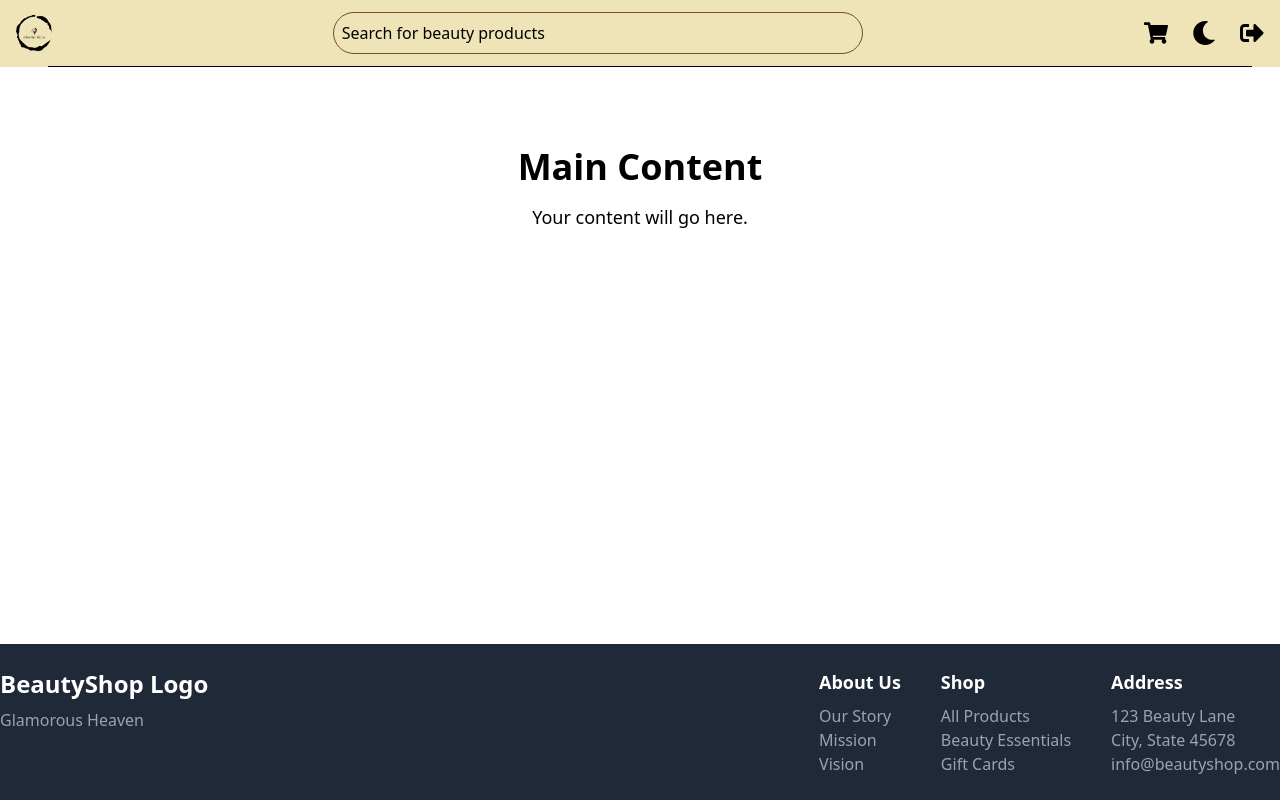
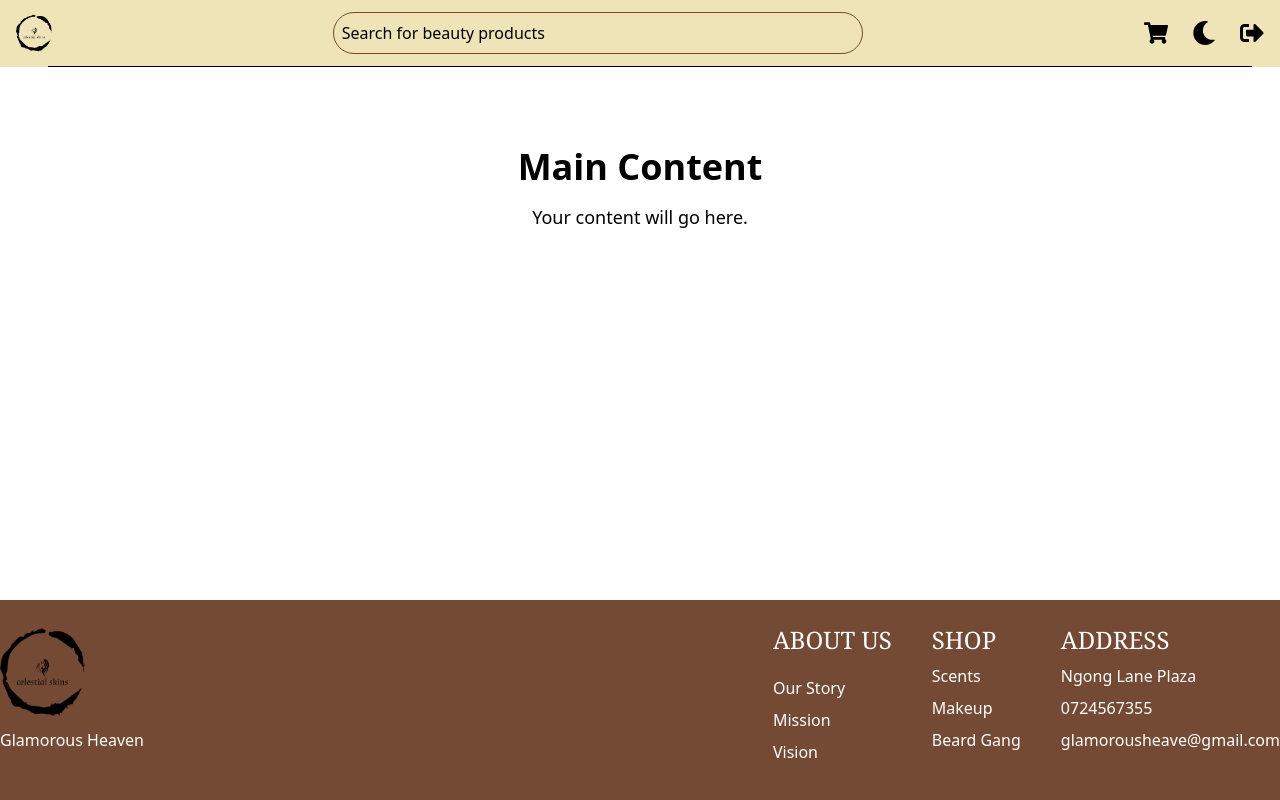
Before and after one commit to annakioko/Glamour-heaven-frontend, a React (Vite) app: page / in a window 1280 px wide. Built offline with nearby package versions, Linux system fonts and the light colour scheme.

Commit message:
footer done

```diff
--- a/src/components/Footer.jsx
+++ b/src/components/Footer.jsx
@@ -1,38 +1,42 @@
 import React from "react";
+import logo from "/src/assets/logo.png"; // Import the logo
 
 const Footer = () => {
   return (
-    <footer className="bg-gray-800 text-white py-6">
+    <footer className="bg-darkbrown text-white py-6">
       <div className="container mx-auto flex flex-wrap justify-between items-start">
         {/* Left Section: Logo and "Glamorous Heaven" */}
         <div className="flex flex-col items-start">
           <div className="text-2xl font-bold">
-            {/* Logo Placeholder */}
-            <a href="/" className="text-white">
-              BeautyShop Logo
+            {/* Logo Image */}
+            <a href="/">
+              <img src={logo} alt="BeautyShop Logo" className="h-24" />{" "}
+              {/* Adjust height as needed */}
             </a>
           </div>
-          <p className="mt-2 text-gray-400">Glamorous Heaven</p>
+          <p className="mt-2 text-white">Glamorous Heaven</p>
         </div>
 
         {/* Right Section: Three Columns */}
-        <div className="flex flex-wrap space-x-10">
+        <div className="flex flex-wrap space-x-10 text-white">
           {/* Column 1: About Us */}
           <div className="flex flex-col">
-            <h3 className="font-bold text-lg mb-2">About Us</h3>
-            <ul>
+            <h3 className="text-2xl font-serif mb-2">ABOUT US</h3>
+            <ul className="my-3 space-y-2">
+              {" "}
+              {/* Added space-y-2 for vertical spacing */}
               <li>
-                <a href="#" className="text-gray-400 hover:text-white">
+                <a href="#" className="font-sans hover:text-white">
                   Our Story
                 </a>
               </li>
               <li>
-                <a href="#" className="text-gray-400 hover:text-white">
+                <a href="#" className="font-sans hover:text-white">
                   Mission
                 </a>
               </li>
               <li>
-                <a href="#" className="text-gray-400 hover:text-white">
+                <a href="#" className="font-sans hover:text-white">
                   Vision
                 </a>
               </li>
@@ -41,21 +45,23 @@ const Footer = () => {
 
           {/* Column 2: Shop */}
           <div className="flex flex-col">
-            <h3 className="font-bold text-lg mb-2">Shop</h3>
-            <ul>
+            <h3 className="text-2xl mb-2 font-serif">SHOP</h3>
+            <ul className="space-y-2">
+              {" "}
+              {/* Added space-y-2 for vertical spacing */}
               <li>
-                <a href="#" className="text-gray-400 hover:text-white">
-                  All Products
+                <a href="#" className="font-sans hover:text-white">
+                  Scents
                 </a>
               </li>
               <li>
-                <a href="#" className="text-gray-400 hover:text-white">
-                  Beauty Essentials
+                <a href="#" className="font-sans hover:text-white">
+                  Makeup
                 </a>
               </li>
               <li>
-                <a href="#" className="text-gray-400 hover:text-white">
-                  Gift Cards
+                <a href="#" className="font-sans hover:text-white">
+                  Beard Gang
                 </a>
               </li>
             </ul>
@@ -63,16 +69,18 @@ const Footer = () => {
 
           {/* Column 3: Address */}
           <div className="flex flex-col">
-            <h3 className="font-bold text-lg mb-2">Address</h3>
-            <ul>
+            <h3 className="text-2xl font-serif mb-2">ADDRESS</h3>
+            <ul className="space-y-2">
+              {" "}
+              {/* Added space-y-2 for vertical spacing */}
               <li>
-                <span className="text-gray-400">123 Beauty Lane</span>
+                <span className="font-sans">Ngong Lane Plaza</span>
               </li>
               <li>
-                <span className="text-gray-400">City, State 45678</span>
+                <span className="font-sans">0724567355</span>
               </li>
               <li>
-                <span className="text-gray-400">info@beautyshop.com</span>
+                <span className="font-sans">glamorousheave@gmail.com</span>
               </li>
             </ul>
           </div>
--- a/src/pages/Authentication/Login.jsx
+++ b/src/pages/Authentication/Login.jsx
@@ -15,8 +15,8 @@ const Login = () => {
   };
 
   return (
-    <div className="flex items-center justify-center min-h-screen bg-primary text-textprimary">
-      <div className="w-full max-w-md p-8 space-y-6 bg-primary rounded-lg">
+    <div className="flex items-center justify-center min-h-screen bg-brown text-textprimary">
+      <div className="w-full max-w-md p-8 space-y-6 bg-brown rounded-lg">
         {/* Logo */}
         <div className="flex justify-center">
           <img src={logo} alt="Logo" className="w-20 h-20" />
@@ -43,7 +43,7 @@ const Login = () => {
               type="text"
               id="username"
               placeholder="Username"
-              className="w-full px-4 py-2 mb-4 bg-primary border border-solid border-secondary rounded-lg focus:outline-none focus:ring-2 focus:ring-blue-500"
+              className="w-full px-4 py-2 mb-4 bg-brown border border-solid border-darkbrown rounded-lg focus:outline-none focus:ring-2 focus:ring-blue-500"
             />
           </div>
           <div>
@@ -54,7 +54,7 @@ const Login = () => {
               type="email"
               id="email"
               placeholder="Email"
-              className="w-full px-4 py-2 mb-2 bg-primary border border-solid border-secondary rounded-lg focus:outline-none focus:ring-2 focus:ring-blue-500"
+              className="w-full px-4 py-2 mb-2 bg-brown border border-solid border-secondary rounded-lg focus:outline-none focus:ring-2 focus:ring-blue-500"
             />
           </div>
 
@@ -85,7 +85,7 @@ const Login = () => {
           {/* Login Button */}
           <button
             type="submit"
-            className="w-full px-4 py-2 mt-2 text-textsecondary bg-secondary rounded-lg hover:bg-button focus:outline-none focus:ring-2 focus:ring-secondary focus:ring-offset-2"
+            className="w-full px-4 py-2 mt-2 text-textsecondary bg-darkbrown rounded-lg hover:bg-button focus:outline-none focus:ring-2 focus:ring-secondary focus:ring-offset-2"
           >
             Log In
           </button>
--- a/src/pages/Authentication/Signup.jsx
+++ b/src/pages/Authentication/Signup.jsx
@@ -13,8 +13,8 @@ const Signup = () => {
   };
 
   return (
-    <div className="flex items-center justify-center min-h-screen bg-primary text-textprimary">
-      <div className="w-full max-w-md p-8 space-y-6 bg-primary rounded-lg ">
+    <div className="flex items-center justify-center min-h-screen bg-brown text-textprimary">
+      <div className="w-full max-w-md p-8 space-y-6 bg-brown rounded-lg ">
         {/* Logo */}
         <div className="flex justify-center">
           <img src={logo} alt="Logo" className="w-20 h-20" />
@@ -36,7 +36,7 @@ const Signup = () => {
               type="text"
               id="name"
               placeholder="Name"
-              className="w-full px-4 py-2 mb-4 text-gray-700 bg-primary border border-solid border-secondary  rounded-lg focus:outline-none focus:ring-2 focus:ring-blue-500"
+              className="w-full px-4 py-2 mb-4 text-gray-700 bg-brown border border-solid border-darkbrown  rounded-lg focus:outline-none focus:ring-2 focus:ring-blue-500"
             />
           </div>
           <div>
@@ -47,7 +47,7 @@ const Signup = () => {
               type="email"
               id="email"
               placeholder="Email"
-              className="w-full px-4 py-2 mb-4 text-gray-700 bg-primary border border-solid border-secondary rounded-lg focus:outline-none focus:ring-2 focus:ring-blue-500"
+              className="w-full px-4 py-2 mb-4 text-gray-700 bg-brown border border-solid border-darkbrown rounded-lg focus:outline-none focus:ring-2 focus:ring-blue-500"
             />
           </div>
           <div>
@@ -58,14 +58,14 @@ const Signup = () => {
               type="password"
               id="password"
               placeholder="Password"
-              className="w-full px-4 py-2 mb-4 text-gray-700 bg-primary border border-solid border-secondary rounded-lg focus:outline-none focus:ring-2 focus:ring-blue-500"
+              className="w-full px-4 py-2 mb-4 text-gray-700 bg-brown border border-solid border-darkbrown rounded-lg focus:outline-none focus:ring-2 focus:ring-blue-500"
             />
           </div>
 
           {/* Signup Button */}
           <button
             type="submit"
-            className="w-full px-4 py-2 text-textsecondary bg-secondary rounded-lg hover:bg-button focus:outline-none focus:ring-2 focus:ring-blue-500 focus:ring-offset-2"
+            className="w-full px-4 py-2 text-textsecondary bg-brown rounded-lg hover:bg-button focus:outline-none focus:ring-2 focus:ring-blue-500 focus:ring-offset-2"
           >
             Sign Up
           </button>
```
